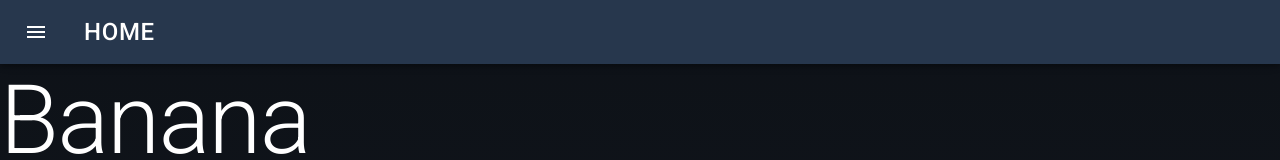
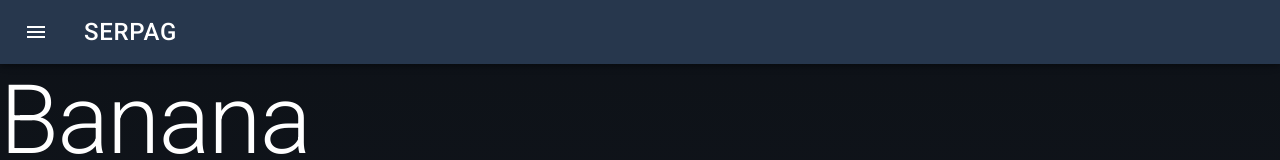
Before and after one commit to SeraphelCelaena/serpag-website, a Next.js app: page / in a window 1280 px wide. Shown: the top 160 px of the page. Built offline with nearby package versions, Linux system fonts and the light colour scheme.

Commit message:
new home button

```diff
--- a/components/NavBar.js
+++ b/components/NavBar.js
@@ -34,7 +34,7 @@ const homeButton = (
 			disableFocusRipple
 			disableRipple
 			>
-				Home
+				Serpag
 			</Button>
 		</NextLink>
 	</Typography>
```
